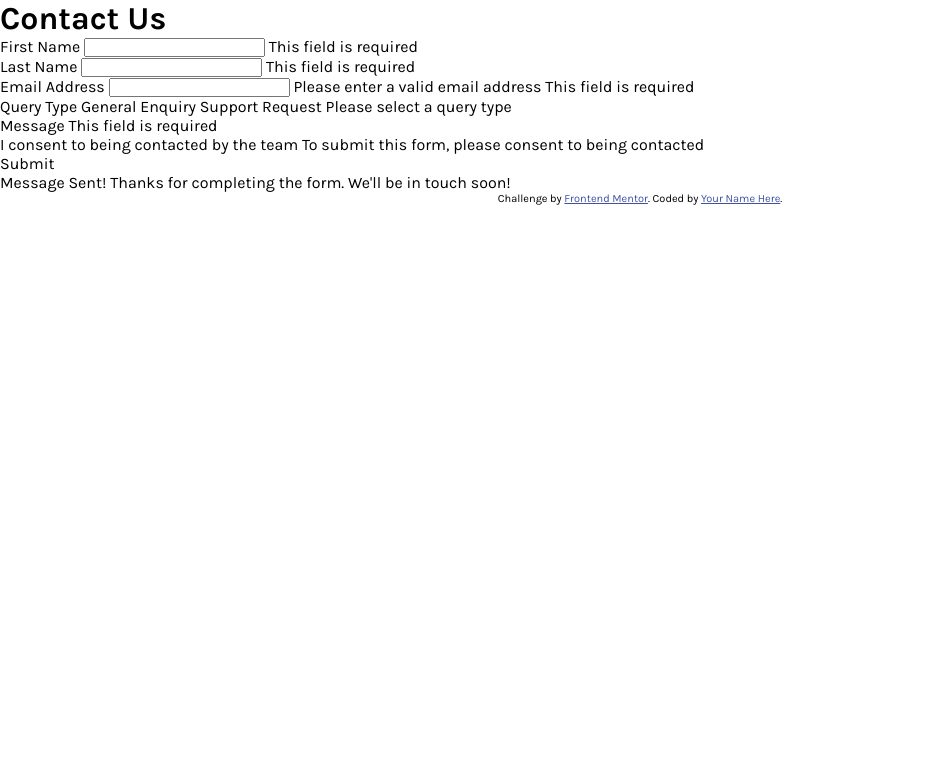
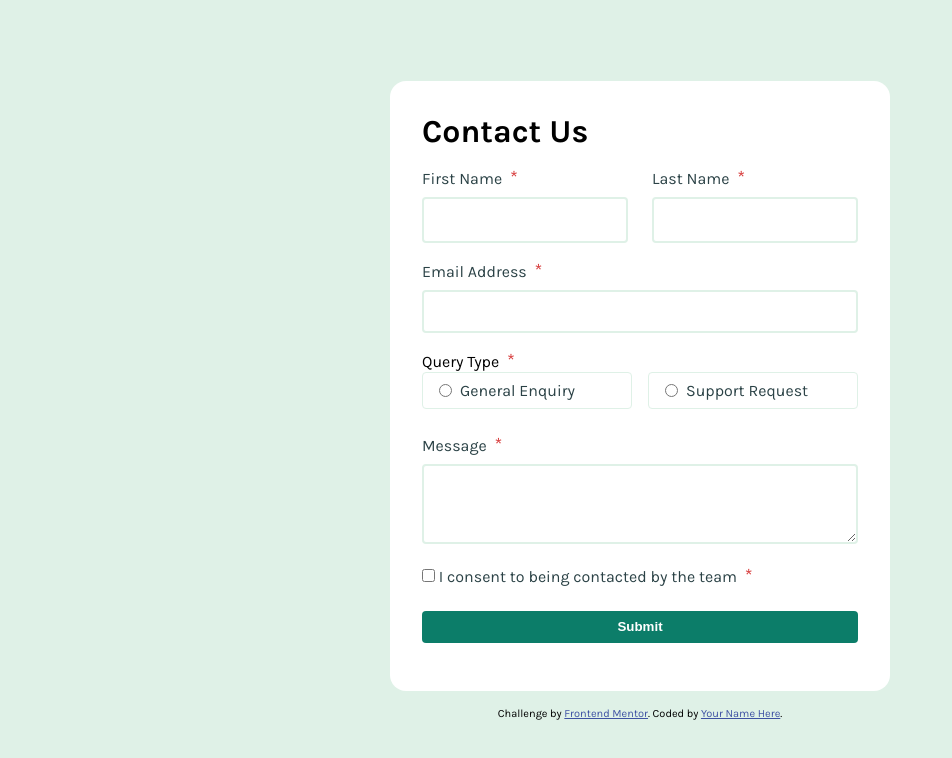
Before and after one commit to arnoldagaba/Contact-form-main, a plain HTML site: page index.html in a window 1280 px wide. Shown: the whole page, without its empty margins (0-952 px from the left). Drawn offline with Linux system fonts and the light colour scheme.

Commit message:
Add styling and functionality to the form

```diff
--- a/index.html
+++ b/index.html
@@ -22,54 +22,66 @@
 </head>
 
 <body>
+  <div class="container">
     <h1>Contact Us</h1>
 
-  <form action="">
-    <div>
-      <label for="firstname">First Name</label>
+    <form>
+      <div class="names">
+        <div class="form-group name">
+          <label for="firstname">First Name <span class="required">*</span></label>
           <input type="text" name="firstname" id="firstname">
-      This field is required
+          <!-- This field is required -->
         </div>
 
-    <div>
-      <label for="lastname">Last Name</label>
+        <div class="form-group name">
+          <label for="lastname">Last Name <span class="required">*</span></label>
           <input type="text" name="lastname" id="lastname">
-      This field is required
+          <!-- This field is required -->
+        </div>
       </div>
 
-    <div>
-      <label for="email">Email Address</label>
+      <div class="form-group">
+        <label for="email">Email Address <span class="required">*</span></label>
         <input type="email" name="email" id="email">
-      Please enter a valid email address
-      This field is required
       </div>
 
-    <div>
-      Query Type
+      <div class="form-group">
+        <p>Query Type <span class="required">*</span></p>
+
+        <div class="radio-btns">
+          <label for="request">
+            <input type="radio" name="choice" id="request">
             General Enquiry
+          </label>
+
+          <label for="enquiry">
+            <input type="radio" name="choice" id="enquiry">
             Support Request
-      Please select a query type
+          </label>
+        </div>
       </div>
 
-    <div>
-      Message
-      This field is required
+      <div class="form-group">
+        <label for="message">Message <span class="required">*</span></label>
+        <textarea name="message" id="message"></textarea>
       </div>
 
-    <div>
-      I consent to being contacted by the team
-      To submit this form, please consent to being contacted
+      <div class="form-group form-consent">
+        <label for="consent">
+          <input type="checkbox" name="consent" id="consent">
+          <span>I consent to being contacted by the team <span class="required">*</span></span>
+        </label>
+        <!-- To submit this form, please consent to being contacted -->
       </div>
 
-    <div>
-      Submit
+      <div class="form-group">
+        <button type="submit" onclick="showToast('Your custom message goes here!')">Submit</button>
       </div>
 
-    Message Sent!
-    Thanks for completing the form. We'll be in touch soon!
+      <div class="toast" id="toast"></div>
     </form>
 
-
+  </div>
 
   <div class="attribution">
     Challenge by <a href="https://www.frontendmentor.io?ref=challenge">Frontend Mentor</a>.
--- a/style.css
+++ b/style.css
@@ -1,6 +1,6 @@
 @font-face {
-    font-family: 'Karla';
-    src: url('./assets/fonts/Karla-VariableFont_wght.ttf') format('truetype');
+	font-family: "Karla";
+	src: url("./assets/fonts/Karla-VariableFont_wght.ttf") format("truetype");
 }
 
 * {
@@ -23,16 +23,192 @@
 }
 
 body {
-    font-family: 'Karla', system-ui;
+	font-family: "Karla", system-ui;
+	background: var(--primary);
+	display: flex;
+	flex-direction: column;
+	justify-content: center;
+	align-items: center;
+	height: 100vh;
 }
 
+.container {
+	background: var(--light);
+	border-radius: 1rem;
+	padding: 2rem;
+	height: auto;
+	max-width: 31.25rem;
+	width: 100%;
+}
 
+h1 {
+	font-weight: 700;
+	text-align: left;
+	margin-bottom: 1rem;
+}
 
+label {
+	display: block;
+	margin-bottom: 0.5rem;
+	font-size: 1rem;
+	font-weight: 400;
+	color: var(--dark);
+}
 
+.names {
+	width: 100%;
+	display: flex;
+	gap: 1.5rem;
+}
+
+.form-group.name {
+	width: 100%;
+}
+
+#firstname,
+#lastname {
+	width: 100%;
+	padding: 0.75rem;
+	border-radius: 0.25rem;
+	border: 2px solid var(--primary);
+	font-size: 1rem;
+}
+
+#firstname:active,
+#firstname:focus,
+#lastname:active,
+#lastname:focus {
+	border-color: var(--secondary);
+	outline: none;
+}
+
+.form-group {
+	margin-bottom: 1rem;
+	width: 100%;
+}
+
+#email {
+	width: 100%;
+	padding: 0.75rem;
+	border-radius: 0.25rem;
+	border: 2px solid var(--primary);
+}
+
+#email:active,
+#email:focus {
+	border-color: var(--secondary);
+	outline: none;
+}
+
+.radio-btns {
+	width: 100%;
+	display: flex;
+	gap: 1rem;
+	justify-content: space-between;
+}
+
+input[type="radio"] {
+	margin-right: 0.5rem;
+}
+
+label[for="request"],
+label[for="enquiry"] {
+	width: 100%;
+	display: flex;
+	align-items: center;
+	justify-content: left;
+	border: 1px solid var(--primary);
+	border-radius: 0.25rem;
+	padding: 0.5rem 1rem;
+	cursor: pointer;
+}
+
+input[type="radio"]:checked,
+label[for="request"]:active,
+label[for="request"]:focus-within,
+label[for="enquiry"]:focus-within,
+label[for="enquiry"]:active {
+	background: var(--primary);
+	color: var(--dark);
+}
+
+#message {
+	width: 100%;
+	height: 5rem;
+	border-radius: 0.25rem;
+	border: 2px solid var(--primary);
+	padding: 0.75rem;
+}
+
+#message:active,
+#message:focus {
+	border-color: var(--secondary);
+	outline: none;
+}
+
+.form-group.form-consent {
+	display: flex;
+	align-items: center;
+	gap: 1rem;
+}
+
+button {
+	color: var(--light);
+	font-weight: 700;
+	background: var(--secondary);
+	border: none;
+	width: 100%;
+	height: 2rem;
+	border-radius: 0.25rem;
+	cursor: pointer;
+	transition: background-color 0.3s ease, color 0.3s ease;
+}
+
+button:hover {
+	background-color: hsl(169, 82%, 35%);
+}
+
+.required {
+	color: var(--error);
+	font-size: 1.2rem;
+	margin-left: 0.25rem;
+}
+
+.error {
+    color: red;
+    font-size: 0.875rem;
+    margin-top: 0.25rem;
+}
+
+.toast {
+	visibility: hidden;
+	min-width: 250px;
+	margin: 0 auto;
+	background-color: #333;
+	color: #fff;
+	text-align: center;
+	border-radius: 5px;
+	padding: 16px;
+	position: fixed;
+	z-index: 1;
+	left: 50%;
+	bottom: 30px;
+	transform: translateX(-50%);
+	font-size: 17px;
+	opacity: 0;
+	transition: opacity 0.5s, bottom 0.5s ease-in-out;
+}
+
+.toast.show {
+	visibility: visible;
+	opacity: 1;
+	bottom: 50px;
+}
 
 .attribution {
 	font-size: 11px;
 	text-align: center;
+	margin-top: 1rem;
 }
 
 .attribution a {
```
Also changed, not shown: script.js (+108 -0 lines). Lines whose indentation alone changed are shown as unchanged.
